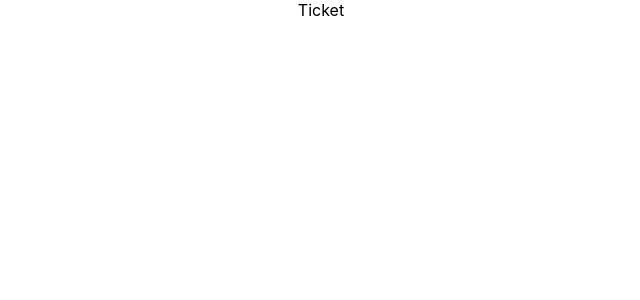
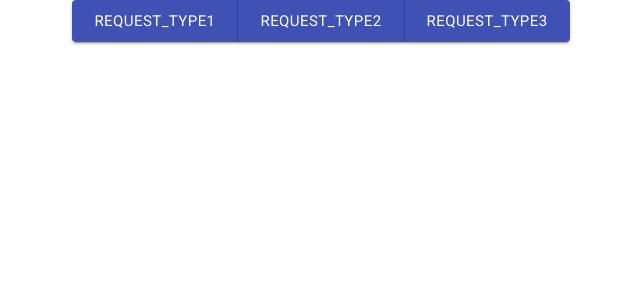
Before and after one commit to s277945/OfficeQueue, a React (Create React App) app in the folder frontend/: page /ticket in a window 1280 px wide. Shown: the top 300 px of the page, without its empty margins (319-959 px from the left). Built offline with nearby package versions, Linux system fonts and the light colour scheme.

Commit message:
material ui/axios setup for ticket page

```diff
--- a/frontend/package.json
+++ b/frontend/package.json
@@ -3,9 +3,12 @@
   "version": "0.1.0",
   "private": true,
   "dependencies": {
+    "@material-ui/core": "^4.11.0",
     "@testing-library/jest-dom": "^4.2.4",
     "@testing-library/react": "^9.5.0",
     "@testing-library/user-event": "^7.2.1",
+    "axios": "^0.20.0",
+    "fontsource-roboto": "^3.0.3",
     "react": "^16.14.0",
     "react-dom": "^16.14.0",
     "react-router-dom": "^5.2.0",
--- a/frontend/src/index.js
+++ b/frontend/src/index.js
@@ -4,6 +4,7 @@ import './index.css';
 import App from './App';
 import * as serviceWorker from './serviceWorker';
 import { BrowserRouter } from 'react-router-dom'
+import 'fontsource-roboto';
 
 ReactDOM.render(
   <React.StrictMode>
--- a/frontend/src/pages/Ticket.js
+++ b/frontend/src/pages/Ticket.js
@@ -1,12 +1,27 @@
 import React, { Component } from 'react'
+import { Button, Box, ButtonGroup } from '@material-ui/core';
+import axios from 'axios';
 
 export class Ticket extends Component {
 
+    // dirty setup to try axios
+    requestType1Test(){
+        axios.post(`https://30001/api/tickets/newTicket`, { requestType : "requestType1" })
+        .then(res => {
+          console.log(res);
+          console.log(res.data);
+        })
+    }
+
     render() {
         return (
-            <div>
-                Ticket
-            </div>
+            <Box>
+                <ButtonGroup size="large" variant="contained" color="primary" aria-label="large outlined primary button group">
+                    <Button onClick={this.requestType1Test}>Request_Type1</Button>
+                    <Button>Request_Type2</Button>
+                    <Button>Request_Type3</Button>
+                </ButtonGroup>
+            </Box>
         )
     }
 }
```
Also changed, not shown: 1 other file (tests, documents, lock files or other folders).
